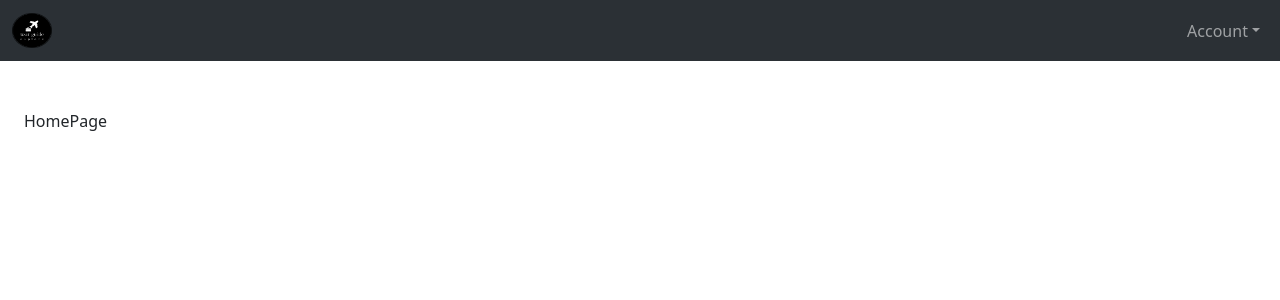
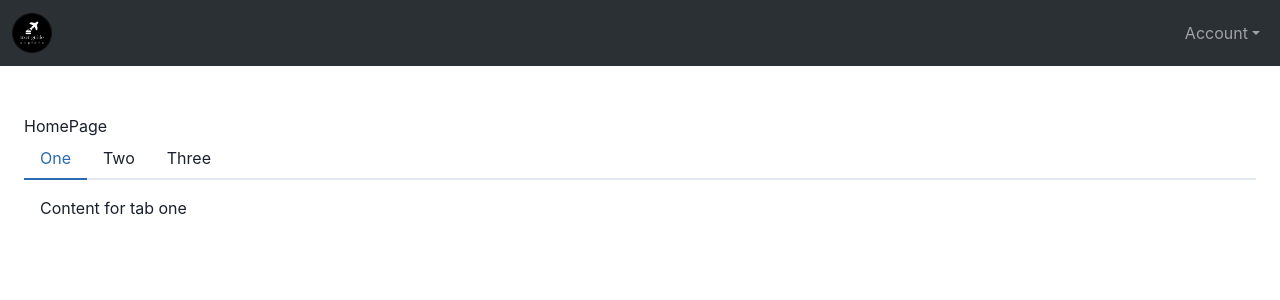
Before and after one commit to Joseph-Ajegetina/tour-guide-client, a React (Create React App) app: page / in a window 1280 px wide. Shown: the top 300 px of the page. Built offline with nearby package versions, Linux system fonts and the light colour scheme; no server answers.

Commit message:
Chakra setup

```diff
--- a/package.json
+++ b/package.json
@@ -3,12 +3,16 @@
   "version": "0.1.0",
   "private": true,
   "dependencies": {
+    "@chakra-ui/react": "^2.8.1",
+    "@emotion/react": "^11.11.1",
+    "@emotion/styled": "^11.11.0",
     "@fortawesome/fontawesome-free": "^6.4.2",
     "@testing-library/jest-dom": "^5.17.0",
     "@testing-library/react": "^13.4.0",
     "@testing-library/user-event": "^13.5.0",
     "axios": "^1.5.1",
     "bootstrap": "^5.3.2",
+    "framer-motion": "^10.16.4",
     "react": "^18.2.0",
     "react-bootstrap": "^2.9.0",
     "react-dom": "^18.2.0",
--- a/src/pages/HomePage.jsx
+++ b/src/pages/HomePage.jsx
@@ -1,9 +1,31 @@
-import React from 'react'
+import React from 'react';
+import { Tabs, TabList, TabPanels, Tab, TabPanel } from '@chakra-ui/react';
 
 function HomePage() {
   return (
-    <div className='mt-4 p-4'>HomePage</div>
-  )
+    <div className='mt-4 p-4'>
+      HomePage
+      <Tabs>
+        <TabList>
+          <Tab>One</Tab>
+          <Tab>Two</Tab>
+          <Tab>Three</Tab>
+        </TabList>
+
+        <TabPanels>
+          <TabPanel>
+            <p>Content for tab one</p>
+          </TabPanel>
+          <TabPanel>
+            <p>Content for tab two</p>
+          </TabPanel>
+          <TabPanel>
+            <p>Content for tab three</p>
+          </TabPanel>
+        </TabPanels>
+      </Tabs>
+    </div>
+  );
 }
 
-export default HomePage
+export default HomePage;
```
Also changed, not shown: src/index.jsx (+7 -1 lines), 1 other file (tests, documents, lock files or other folders).
